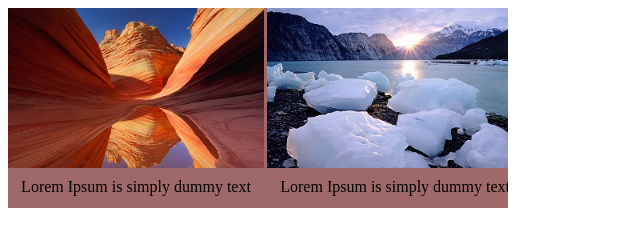
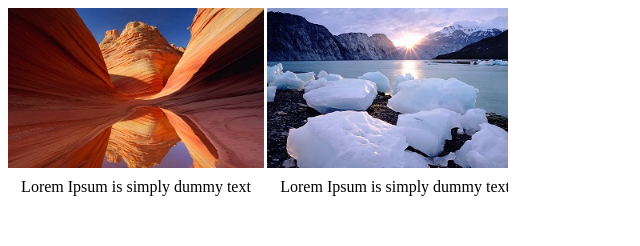
Before and after one commit to Romanjan-Das/image_carousel, a plain HTML site: page index.html in a window 1280 px wide. Shown: the whole page, without its empty margins (0-640 px from the left). Drawn offline with Linux system fonts and the light colour scheme.

Commit message:
removed console.logs

```diff
--- a/index.html
+++ b/index.html
@@ -9,7 +9,7 @@
     <script src="image_carousel.js"></script>
 </head>
 <body>
-    <div style="width: 500px; height: 200px; background-color: rgb(160, 105, 105);">
+    <div style="width: 500px; height: 200px; background-color: white">
         <div class="image_carousel">
             <div>
                 <div><img src="images/slide(1).jpg" alt=""><div>Lorem Ipsum is simply dummy text</div></div>
```
Also changed, not shown: image_carousel.js (+0 -7 lines).
